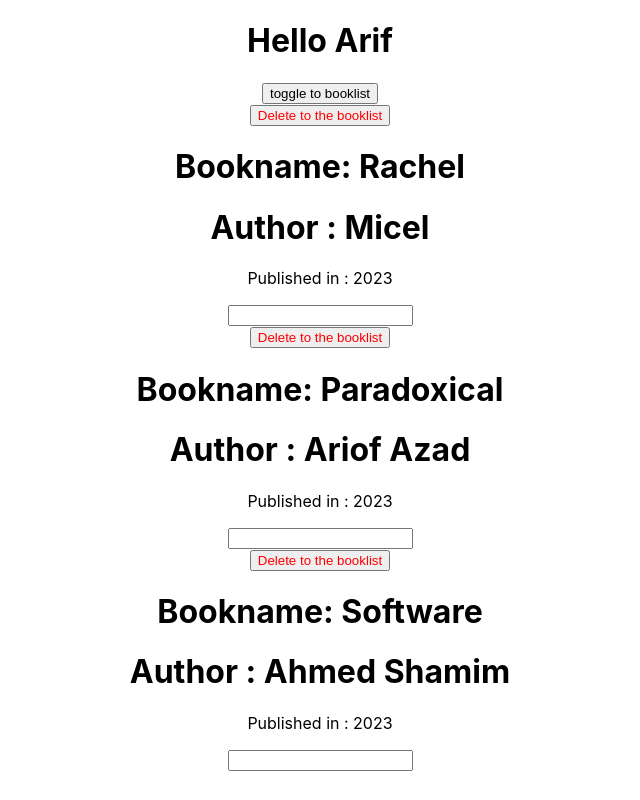
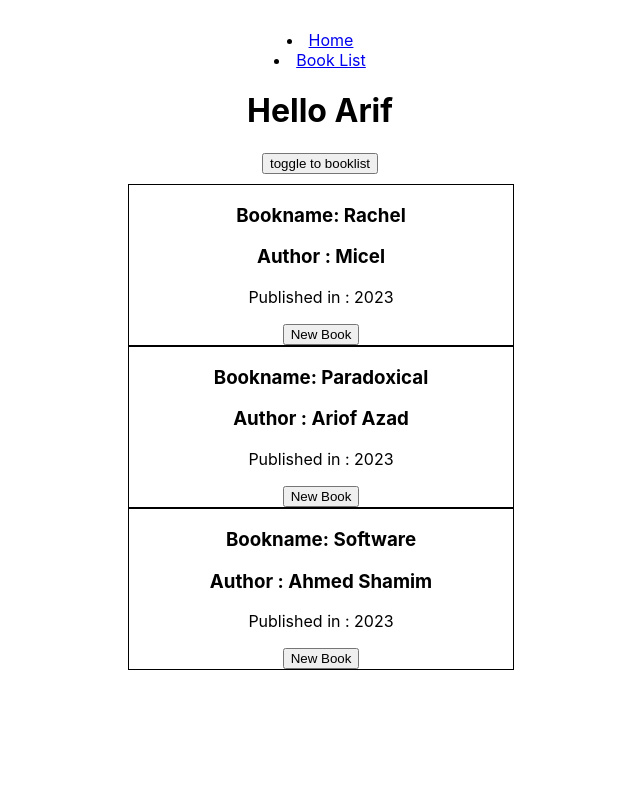
Before and after one commit to arifkhan676/react-practice, a React (Create React App) app: page /Maincomponent in a window 1280 px wide. Shown: the whole page, without its empty margins (320-960 px from the left). Built offline with nearby package versions, Linux system fonts and the light colour scheme.

Commit message:
click to appera new book

```diff
--- a/package.json
+++ b/package.json
@@ -8,6 +8,7 @@
     "@testing-library/user-event": "^13.5.0",
     "react": "^18.2.0",
     "react-dom": "^18.2.0",
+    "react-router-dom": "^6.14.1",
     "react-scripts": "5.0.1",
     "web-vitals": "^2.1.4"
   },
--- a/src/App.js
+++ b/src/App.js
@@ -1,12 +1,32 @@
 import React from 'react';
-
 import MainComp from './components/MainComp';
-
+import { Routes, Route } from 'react-router-dom';
+import SignIn from './components/SignIn';
+import { NavLink } from 'react-router-dom';
+import PrivateRoute from './components/Auth/PrivateRoute'
+import './components/AllCSSFile/App.css'
 
 const App = () => {
   return (
     <div>
-      <MainComp />
+
+      <nav className='nav'>
+        <li>
+          <NavLink to='/'> Home </NavLink>
+        </li>
+        <li>
+          <NavLink to='/Maincomponent'> Book List </NavLink>
+        </li>
+      </nav>
+
+      <Routes>
+        <Route path='/' element={<SignIn />}>  </Route>
+        <Route element={<PrivateRoute />}>
+          <Route path='/Maincomponent' element={<MainComp />}>  </Route>
+        </Route>
+      </Routes>
+
+
     </div>
   );
 }
--- a/src/App.css
+++ b/src/components/AllCSSFile/App.css
@@ -1,5 +1,31 @@
 .App {
   text-align: center;
+}
+.nav{
+  text-align: center;
+  margin-top: 30px;
+}
+.AppSign{
+  text-align: center;
+}
+.AppX {
+  text-align: center;
+  border: 1px solid;
+  width: 30%;
+  position: relative;
+  left: 35%;
+}
+.AppX:hover {
+  color:blue;
+  cursor: pointer;
+}
+
+
+.AppY{
+  text-align: center;
+}
+.AppY .toggle{
+  margin-bottom: 10px;
 }
 
 .App-logo {
--- /dev/null
+++ b/src/components/Auth/PrivateRoute.js
@@ -0,0 +1,14 @@
+import React from 'react'
+import { Navigate, Outlet } from 'react-router-dom';
+
+const Auth = () => {
+    return true;
+}
+
+const PrivateRoute = () => {
+    const IsAuthnication = Auth();
+    return IsAuthnication ? <Outlet /> : <Navigate to='/' />
+
+}
+
+export default PrivateRoute
--- a/src/components/BookComp/Book.jsx
+++ b/src/components/BookComp/Book.jsx
@@ -1,17 +1,15 @@
 import React from 'react';
-import '../../App.css';
+import '../AllCSSFile/App.css';
 
-const Book = (props) => {
+const Book = ({ book, clickBuy }) => {
     const date = new Date().getFullYear();
 
     return (
-        <div className="App">
-            <button style={{ color: "red" }} onClick={props.delete} > Delete to the booklist </button>
-            <h1> Bookname: {props.Bookname}  </h1>
-            <h1> Author : {props.Author} </h1>
+        <div className="AppX" onClick={() => clickBuy(book.id)} >
+            <h3> Bookname: {book.Bookname}  </h3>
+            <h3> Author : {book.Author} </h3>
             <p>  Published in : {date} </p>
-            <input type="text" onChange={props.inputName} />
-            {/* <button onClick={handleclick} >change Book Name</button> */}
+            <button  > New Book </button>
 
         </div>
     );
--- a/src/components/MainComp.js
+++ b/src/components/MainComp.js
@@ -1,71 +1,47 @@
 import React, { Component } from 'react';
 import BookSomahar from "./lists/Booklist"
 import Books from './representionaComp/Books';
+import './AllCSSFile/App.css'
+import NewBook from './lists/NewBook';
+
 class MainComp extends Component {
     constructor(props) {
         super(props);
         this.state = {
             book: BookSomahar,
-            showBooks: true
+            showBooks: true,
+            clicktoBuy: null
         }
-        console.log("main component constructor");
-    }
-    changeInput = (e, index) => {
-        const bookSet = {
-            ...this.state.book[index]
-        }
-        bookSet.Bookname = e.target.value;
-        const book = [...this.state.book]
-        book[index] = bookSet;
-        this.setState({ book: book })
+
     }
 
-    deleteChange = index => {
-        const deleteBooks = this.state.book;
-        deleteBooks.splice(index, 1);
+    clickBuy = (bookid) => {
+        // console.log(bookid);
+        const Newbook = this.state.book.filter((book) => book.id === bookid)[0];
         this.setState({
-            book: deleteBooks
+            clicktoBuy: Newbook
         })
     }
+
 
     toggleChange = () => {
         this.setState({ showBooks: !this.state.showBooks })
     }
-    componentDidMount() {
-        console.log("MainComponent componentDidMount!");
-    }
+
+    render() {
+        let book = null;
+        if (this.state.showBooks) {
+            book = <Books book={this.state.book} clickBuy={this.clickBuy} />
+        }
 
 
-    shouldComponentUpdate(nextProps, nextState) {
-        console.log("U state MainComp shouldComponentUpdate", nextProps, nextState);
-        return true;
-    }
-
-
-    componentDidUpdate() {
-        console.log("U state MainComp  componentDidUpdate");
-    }
-
-    static getDerivedStateFromProps(nextProps, prevState) {
-        console.log("Maincomp get derived props", nextProps, prevState);
-    }
-
-
-    render() {
-        console.log("main comp rendering");
-        let book = null;
-        if (this.state.showBooks) {
-            book = <Books book={this.state.book} deleteChange={this.deleteChange} changeInput={this.changeInput} />
-        }
-
-        //delete
 
         return (
-            <div className="App">
+            <div className="AppY">
                 <h1>Hello Arif</h1>
-                <button onClick={this.toggleChange}   > toggle to booklist </button>
-
+                <button onClick={this.toggleChange} className='toggle'   > toggle to booklist </button>
                 {book}
+                <NewBook selectBook={this.state.clicktoBuy} />
             </div>
         );
     }
--- /dev/null
+++ b/src/components/SignIn.js
@@ -0,0 +1,13 @@
+import React from 'react'
+import './AllCSSFile/App.css'
+
+
+const SignIn = () => {
+    return (
+        <div className='AppSign'>
+            SignIn
+        </div>
+    )
+}
+
+export default SignIn
--- /dev/null
+++ b/src/components/lists/NewBook.js
@@ -0,0 +1,12 @@
+import React from 'react'
+
+const NewBook = ({ selectBook }) => {
+    return selectBook && (
+        <div>
+            <h3> {selectBook.Bookname} </h3>
+            <h3> {selectBook.Author} </h3>
+        </div>
+    )
+}
+
+export default NewBook
--- a/src/components/representionaComp/Books.js
+++ b/src/components/representionaComp/Books.js
@@ -2,40 +2,16 @@ import React, { Component } from 'react';
 import Book from '../BookComp/Book';
 
 class Books extends Component {
-    constructor(props) {
-        super(props);
-        console.log("constructor called");
-    }
-
-    componentDidMount() {
-        console.log("BookList componentDidMount!");
-    }
-    shouldComponentUpdate(nextProps, nextState) {
-        console.log("BookList shouldComponentUpdate", nextProps, nextState);
-        return true;
-    }
-
-    componentDidUpdate() {
-        console.log("BookList  componentDidUpdate");
-    }
-
-    static getDerivedStateFromProps(nextProps, prevState) {
-        console.log("BookList get derived props", nextProps, prevState);
-    }
-
 
     render() {
-        console.log("BookList rendering called ");
-        //const BookState = this.state.book;
         return (
             this.props.book.map((item, index) => {
                 return (
                     <Book
-                        Bookname={item.Bookname}
-                        Author={item.Author}
-                        delete={() => this.props.deleteChange(index)}
+                        book={item}
+
                         key={item.id}
-                        inputName={(e) => this.props.changeInput(e, index)}
+                        clickBuy={this.props.clickBuy}
                     />
                 )
             })
--- a/src/index.js
+++ b/src/index.js
@@ -3,11 +3,15 @@ import ReactDOM from 'react-dom/client';
 import './index.css';
 import App from './App';
 import reportWebVitals from './reportWebVitals';
+import { BrowserRouter } from 'react-router-dom';
 
 const root = ReactDOM.createRoot(document.getElementById('root'));
 root.render(
   <React.StrictMode>
-    <App />
+    <BrowserRouter>
+      <App />
+    </BrowserRouter>
+
   </React.StrictMode>
 );
 
```
Also changed, not shown: 1 other file (tests, documents, lock files or other folders).
